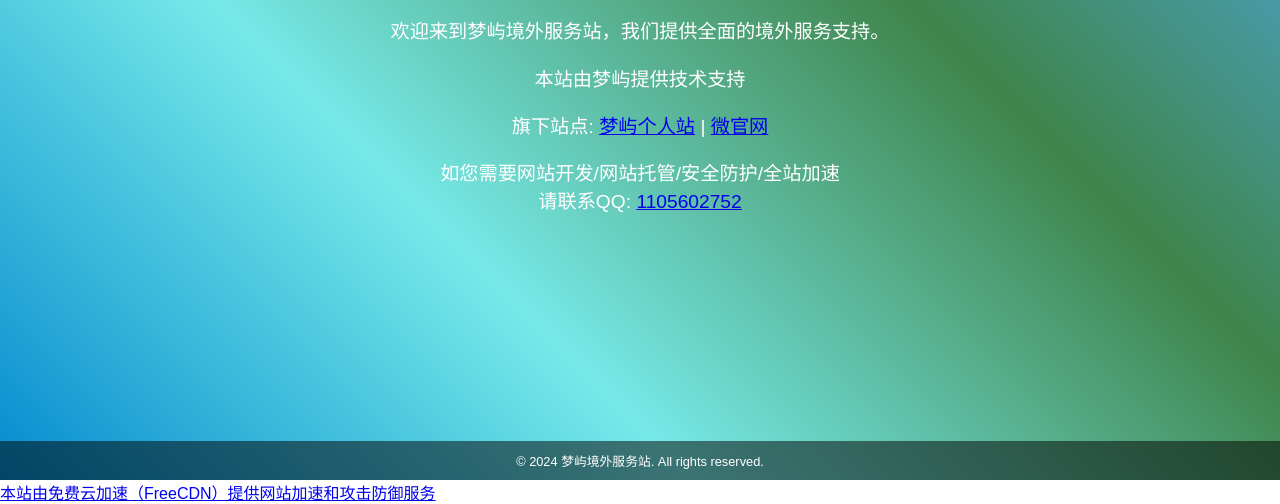
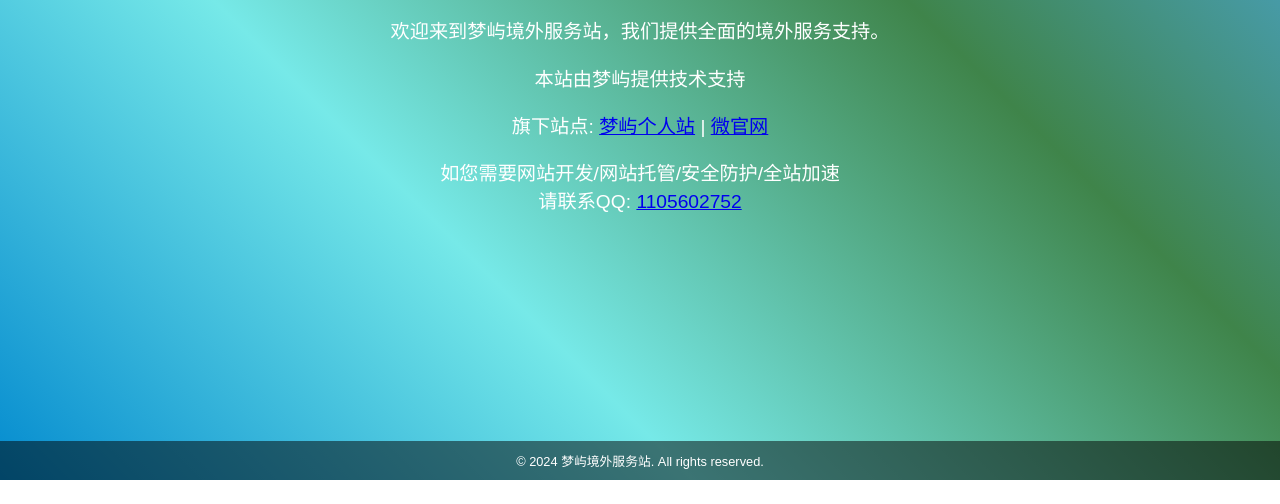
Before and after one commit to MengyuCloud/MengyuCloud, a plain HTML site: page index.html in a window 1280 px wide. Shown: the part 320-824 px from the top of the page. After the commit the page ends 800 px from the top, so only its background shows below. Drawn offline with Linux system fonts and the light colour scheme.

Commit message:
Update index.html

```diff
--- a/index.html
+++ b/index.html
@@ -86,9 +86,5 @@
         // Initial random gradient
         changeGradientColors();
     </script>
-
-    <a target="_blank" href="http://www.freecdn.pw/?zzwz" title="免费云加速（FreeCDN），为您免费提供网站加速和网站防御（DDOS、CC攻击）" alt="免费云加速（FreeCDN），为您免费提供网站加速和网站防御（DDOS、CC攻击）">本站由免费云加速（FreeCDN）提供网站加速和攻击防御服务</a>
-
-
 </body>
 </html>
```
